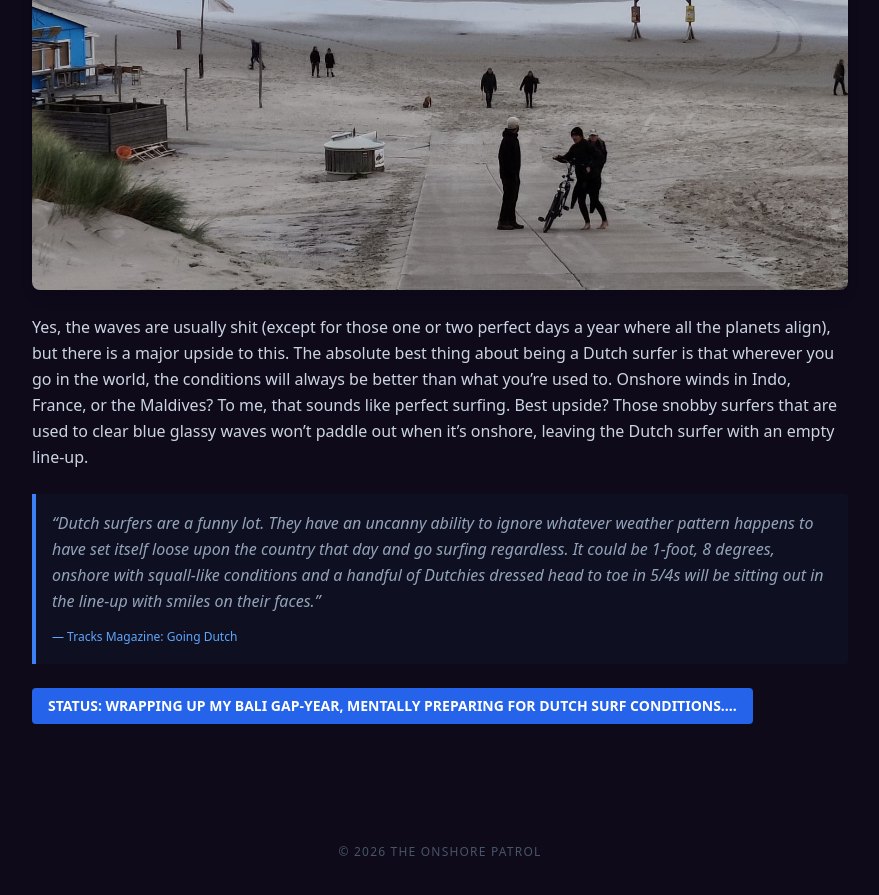
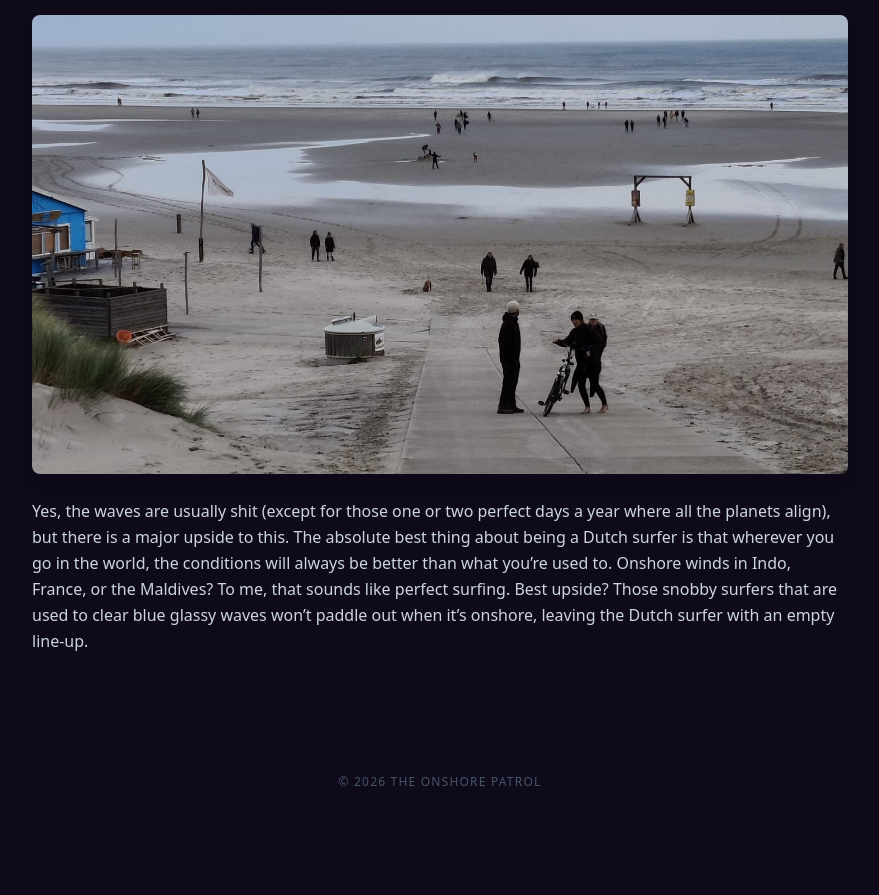
Before and after one commit to MatthijsvdWielen/the-onshore-patrol, a Jekyll site: the page built from index.html, in a window 1280 px wide and 900 px high, scrolled down 2119 px. Shown: the top 895 px of the window, without its empty margins (200-1079 px from the left). Built offline with Jekyll 4.4.1, drawn with Linux system fonts in a browser that asks for light colours; nearby versions of some CDN libraries; after the commit the page ends 2949 px from its top, so only the background shows below that; some of the changed text lies outside the part shown.

Commit message:
Moved some images around

```diff
--- a/index.html
+++ b/index.html
@@ -6,77 +6,109 @@
 <section class="max-w-4xl mx-auto py-8 px-4 text-slate-300">
     <h1 class="text-3xl font-bold mb-6 text-white">What This Is About</h1>
 
+
+    <!-- Tracks Magazine Quote Block -->
+    <div class="border-l-4 border-blue-500 bg-slate-900/50 p-4 rounded-r my-6">
+        <p class="italic text-slate-400 mb-2">
+            “Dutch surfers are a funny lot. They have an uncanny ability to ignore whatever weather pattern happens to
+            have set itself loose upon the country that day and go surfing regardless. It could be 1-foot, 8 degrees,
+            onshore with squall-like conditions and a handful of Dutchies dressed head to toe in 5/4s will be sitting
+            out in the line-up with smiles on their faces.”
+        </p>
+        <a href="https://tracksmag.com.au/going-dutch-an-australian-surfing-in-the-netherlands" target="_blank"
+            rel="noopener noreferrer" class="text-xs text-blue-400 hover:underline inline-flex items-center gap-1">
+            — Tracks Magazine: Going Dutch
+        </a>
+    </div>
+
     <!-- 16:9 BANNER GOES HERE -->
     <div class="mb-8 overflow-hidden rounded-lg shadow-lg">
-        <img src="/images/dutch-waves-1.JPG" alt="Choppy North Sea waves at my home break" class="w-full h-auto object-cover aspect-video" />
+        <img src="/images/dutch-waves-1.JPG" alt="Choppy North Sea waves at my home break"
+            class="w-full h-auto object-cover aspect-video" />
     </div>
 
     <div class="space-y-6 leading-relaxed">
         <p>
-            The name <strong>The Onshore Patrol</strong> is a nod to the relentless onshore winds we get in the Netherlands, combined with the classic dawn patrol. In my book, anything below Beaufort 6 winds and above one meter on the IJ-boei is considered surfable.
+            The name <strong>The Onshore Patrol</strong> is a nod to the relentless onshore winds we get in the
+            Netherlands, combined with the classic dawn patrol. In my book, anything below Beaufort 6 winds and above
+            one meter on the IJ-boei is considered surfable.
         </p>
 
         <p>
-            I’m a father of three living in a town with a surprisingly large surf community. We have about 50 or so active members during the spring and summer, but during the winter months, only about 10 of us are still going strong. Given my family life, the Dutch surf conditions, and that pesky thing called “work,” I will put in hundreds of hours just to be completely below average at surfing, especially when compared to an intermediate who has access to actual, good waves.
+            I’m a father of three living in a town with a surprisingly large surf community. We have about 50 or so
+            active members during the spring and summer, but during the winter months, only about 10 of us are still
+            going strong. Given my family life, the Dutch surf conditions, and that pesky thing called “work,” I will
+            put in hundreds of hours just to be completely below average at surfing, especially when compared to an
+            intermediate who has access to actual, good waves.
         </p>
 
         <p>
-            That, however, does not stop me from training like a surfer in the gym and at home, doing infinite amounts of pop-ups in the hope of finally building the muscle memory to perfect it.
+            That, however, does not stop me from training like a surfer in the gym and at home, doing infinite amounts
+            of pop-ups in the hope of finally building the muscle memory to perfect it.
             <span class="block mt-2">
-        Want to compare your surfing journey with mine? <a href="/improving/my-surfskill-timeline" class="text-blue-400 hover:underline font-semibold">Check my journey out here</a>.
-    </span>
+                Want to compare your surfing journey with mine? <a href="/improving/my-surfskill-timeline"
+                    class="text-blue-400 hover:underline font-semibold">Check my journey out here</a>.
+            </span>
         </p>
 
         <p>
-            Now that I’m in my late 30s, I finally have some disposable income to buy surf equipment. Because as every surfer knows: it’s never them, and it’s never the waves—a new surfboard will always fix their surfing. So go on, buy that third surfboard. It will be the greatest fifth surfboard you own in your twenty-board quiver. <a href="/quiver/" class="text-purple-400 hover:underline font-semibold">Check out my ever changing quiver here</a>.
+            Now that I’m in my late 30s, I finally have some disposable income to buy surf equipment. Because as every
+            surfer knows: it’s never them, and it’s never the waves—a new surfboard will always fix their surfing. So go
+            on, buy that third surfboard. It will be the greatest fifth surfboard you own in your twenty-board quiver.
+            <a href="/quiver/" class="text-purple-400 hover:underline font-semibold">Check out my ever changing quiver
+                here</a>.
         </p>
 
         <h3 class="text-xl font-bold pt-4 text-white">Why Reviews?</h3>
 
         <p>
-            The problem is, my experience has been that most surfboard reviews are created by 60kg (former) pro surfers riding perfect waves, talking about release in snaps and other advanced moves. I am an intermediate surfer who always wants to push my limits to improve, but I have no illusions that I will ever come close to those levels of surfing—or their weights, for that matter 🍺.
+            The problem is, my experience has been that most surfboard reviews are created by 60kg (former) pro surfers
+            riding perfect waves, talking about release in snaps and other advanced moves. I am an intermediate surfer
+            who always wants to push my limits to improve, but I have no illusions that I will ever come close to those
+            levels of surfing—or their weights, for that matter 🍺.
         </p>
 
         <p>
-            This is why I wanted to fill a gap I often find when checking out new boards: reviews of boards surfed in crap conditions by average intermediate surfers. That is why The Onshore Patrol was created.
+            This is why I wanted to fill a gap I often find when checking out new boards: reviews of boards surfed in
+            crap conditions by average intermediate surfers. That is why The Onshore Patrol was created.
         </p>
 
         <p>
-            It's a place to share as much as I can about my experiences on certain boards and using different accessories. At the same time, I want to share what I do to keep myself surf-fit and try to improve even when there are no waves, as well as share my experiences when surfing on trips. Check out my reviews for honest, no-bullshit insights where I share exactly how it went.
+            It's a place to share as much as I can about my experiences on certain boards and using different
+            accessories. At the same time, I want to share what I do to keep myself surf-fit and try to improve even
+            when there are no waves, as well as share my experiences when surfing on trips. Check out my reviews for
+            honest, no-bullshit insights where I share exactly how it went.
         </p>
 
         <p>
-            To help keep this project going, some of my content will contain affiliate links where I try to generate some income so I can keep buying new boards to test and review. I will also occasionally sell my reviewed products if anyone wants to get their hands on a second-hand board or set of fins.
+            To help keep this project going, some of my content will contain affiliate links where I try to generate
+            some income so I can keep buying new boards to test and review. I will also occasionally sell my reviewed
+            products if anyone wants to get their hands on a second-hand board or set of fins.
         </p>
 
         <h3 class="text-xl font-bold pt-4 text-white">But why surf in such crappy conditions?</h3>
 
         <p>
-            Can’t you just go do a windsport like kiting or foiling? Well, no. Been there, done that—surfing is just way more fun.
+            Can’t you just go do a windsport like kiting or foiling? Well, no. Been there, done that—surfing is just way
+            more fun.
         </p>
-                <!-- 16:9 second BANNER GOES HERE -->
-    <div class="mb-8 overflow-hidden rounded-lg shadow-lg">
-        <img src="/images/dutch-waves-2.JPG" alt="One of those rare occasions where the waves get good" class="w-full h-auto object-cover aspect-video" />
-    </div>
+        <!-- 16:9 second BANNER GOES HERE -->
+        <div class="mb-8 overflow-hidden rounded-lg shadow-lg">
+            <img src="/images/dutch-waves-2.JPG" alt="One of those rare occasions where the waves get good"
+                class="w-full h-auto object-cover aspect-video" />
+        </div>
 
         <p>
-            Yes, the waves are usually shit (except for those one or two perfect days a year where all the planets align), but there is a major upside to this. The absolute best thing about being a Dutch surfer is that wherever you go in the world, the conditions will always be better than what you’re used to. Onshore winds in Indo, France, or the Maldives? To me, that sounds like perfect surfing. Best upside? Those snobby surfers that are used to clear blue glassy waves won’t paddle out when it’s onshore, leaving the Dutch surfer with an empty line-up.
+            Yes, the waves are usually shit (except for those one or two perfect days a year where all the planets
+            align), but there is a major upside to this. The absolute best thing about being a Dutch surfer is that
+            wherever you go in the world, the conditions will always be better than what you’re used to. Onshore winds
+            in Indo, France, or the Maldives? To me, that sounds like perfect surfing. Best upside? Those snobby surfers
+            that are used to clear blue glassy waves won’t paddle out when it’s onshore, leaving the Dutch surfer with
+            an empty line-up.
         </p>
 
 
 
-        <!-- Tracks Magazine Quote Block -->
-        <div class="border-l-4 border-blue-500 bg-slate-900/50 p-4 rounded-r my-6">
-            <p class="italic text-slate-400 mb-2">
-                “Dutch surfers are a funny lot. They have an uncanny ability to ignore whatever weather pattern happens to have set itself loose upon the country that day and go surfing regardless. It could be 1-foot, 8 degrees, onshore with squall-like conditions and a handful of Dutchies dressed head to toe in 5/4s will be sitting out in the line-up with smiles on their faces.”
-            </p>
-            <a href="https://tracksmag.com.au/going-dutch-an-australian-surfing-in-the-netherlands" target="_blank" rel="noopener noreferrer" class="text-xs text-blue-400 hover:underline inline-flex items-center gap-1">
-                — Tracks Magazine: Going Dutch
-            </a>
-        </div>
     </div>
 
-    <div class="mt-6 inline-block bg-blue-600 px-4 py-2 rounded font-bold uppercase text-sm text-white">
-        Status: Wrapping up my Bali gap-year, mentally preparing for Dutch surf conditions....
-    </div>
 </section>
--- a/reviews/review-phantom.html
+++ b/reviews/review-phantom.html
@@ -28,8 +28,7 @@
     <div class="overflow-hidden rounded-xl border border-purple-900/30 bg-[#1a1329] shadow-2xl">
         <img src="/images/phantom-walk.JPG" alt="Walking into the North Sea with the Pyzel Phantom"
             class="w-full h-auto object-cover">
-        <p class="text-xs text-slate-500 p-3 italic bg-[#110b1d] border-t border-purple-900/20">A brisk North Sea
-            entrance: putting the heavy blank to the test.</p>
+        <p class="text-xs text-slate-500 p-3 italic bg-[#110b1d] border-t border-purple-900/20">Entering the North Sea, looking for a diamond in the rough.</p>
     </div>
 
 </div>
```
